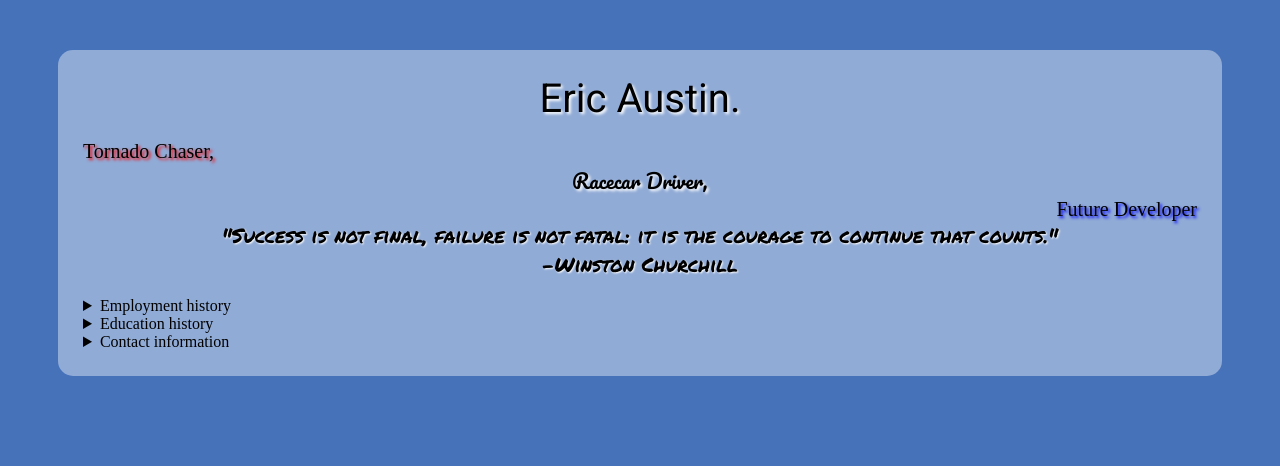
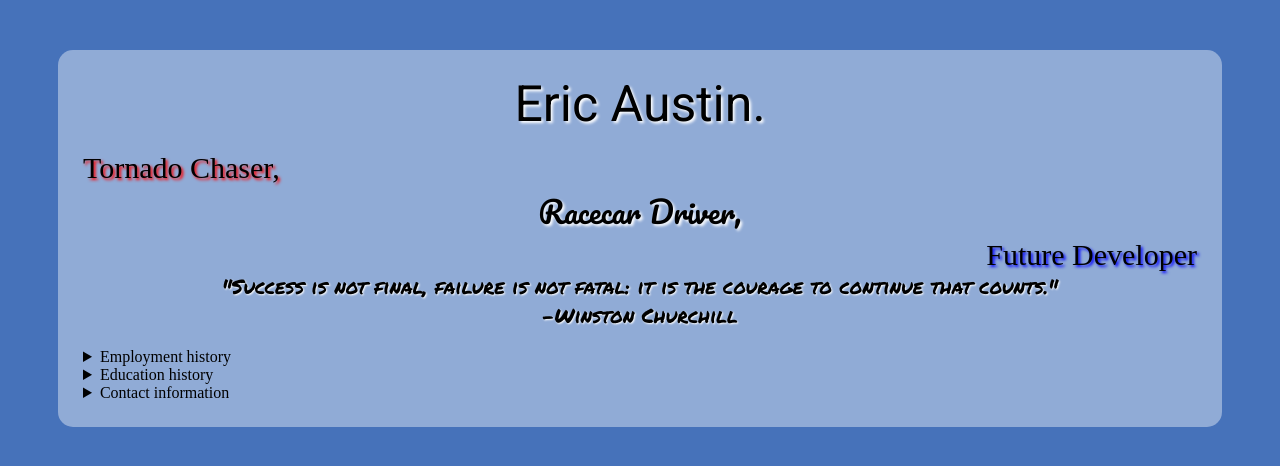
Before and after one commit to EricAustin/ericaustin.github.io, a PHP site: page / in a window 1280 px wide. Shown: the top 466 px of the page. Run offline with PHP 8.4, Linux system fonts and the light colour scheme; some web fonts are replaced.

Commit message:
font size changes

```diff
--- a/style.css
+++ b/style.css
@@ -5,28 +5,28 @@ body {
 .name {
   text-shadow: 2px 2px 3px white;
   font-family: 'Roboto';
-  font-size: 40px;
+  font-size: 50px;
   text-align: center;
   }
 
 .tornado {
   text-shadow: 2px 2px 3px red;
   font-family: 'Yrsa';
-  font-size: 20px;
+  font-size: 30px;
   text-align: left;
   }
 
 .racecar {
   text-shadow: 2px 2px 3px white;
   font-family: 'Pacifico';
-  font-size: 20px;
+  font-size: 30px;
   text-align: center;
   }
 
 .dev {
   text-shadow: 2px 2px 3px blue;
   font-family: 'Love Ya Like A Sister';
-  font-size: 20px;
+  font-size: 30px;
   text-align: right;
   }
 
```
